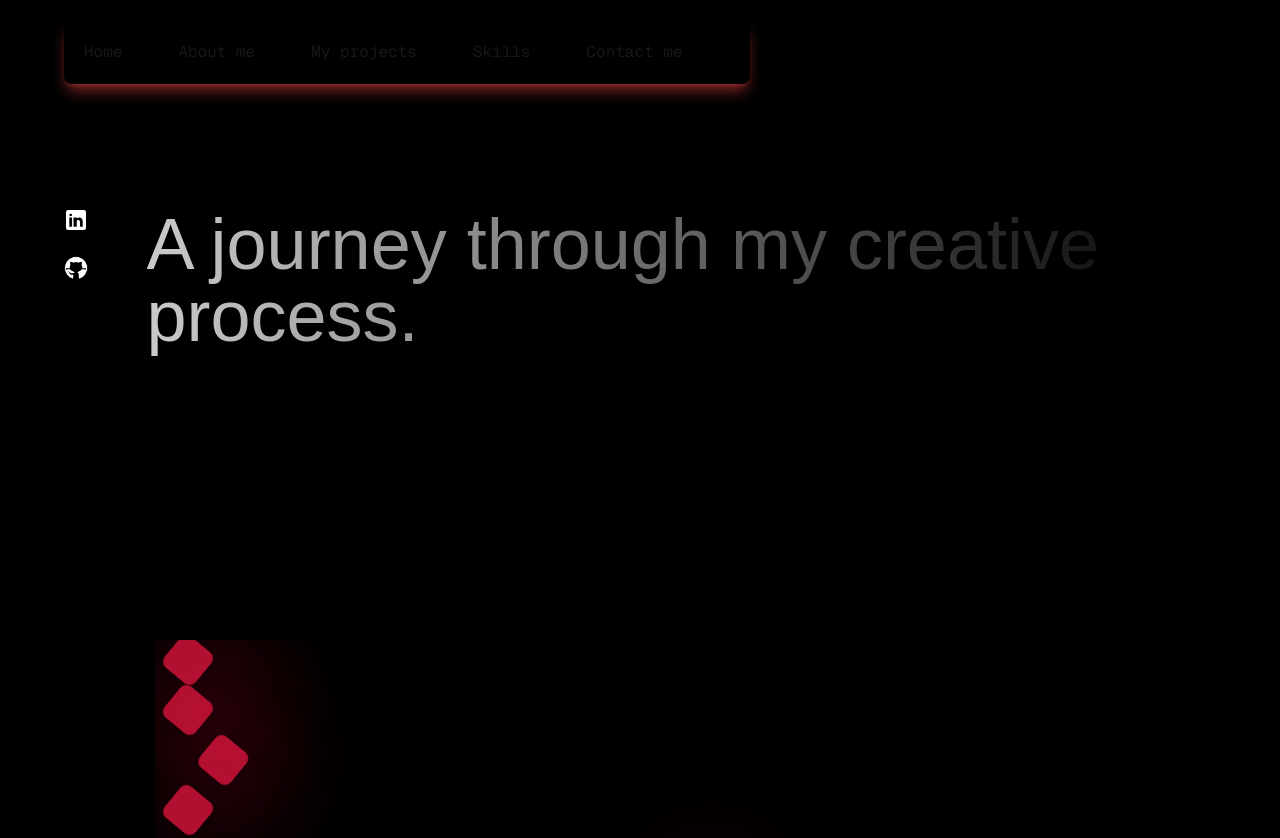
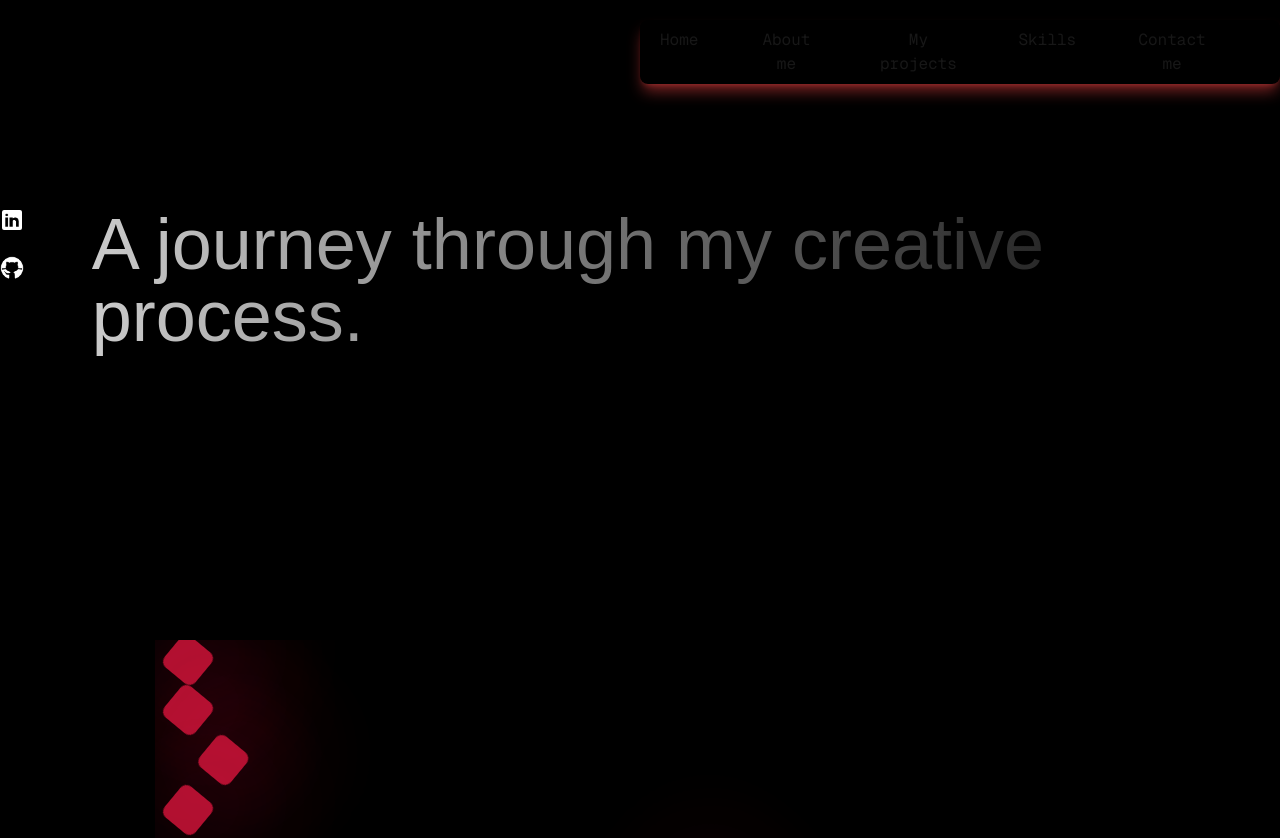
Before and after one commit to Raxter98/mi-portafolio, a Next.js app: page / in a window 1280 px wide. Shown: the top 838 px of the page. Built offline with nearby package versions, Linux system fonts and the light colour scheme.

Commit message:
agregando cambioss

```diff
--- a/app/layout.tsx
+++ b/app/layout.tsx
@@ -2,7 +2,7 @@ import type { Metadata } from "next";
 import localFont from "next/font/local";
 import "./globals.css";
 import '../app/styles/style.css'
-import Navbar from "@/components/nav/page";
+
 
 const geistSans = localFont({
   src: "./fonts/GeistVF.woff",
@@ -28,12 +28,12 @@ export default function RootLayout({
   return (
     <html lang="en">
       <body
-        className={`${geistSans.variable} ${geistMono.variable} antialiased mx-10 md:mx-16`}
+        className={`${geistSans.variable} ${geistMono.variable} antialiased `}
 
       >
-        <Navbar/>
+
         {children}
-        {/* <Footer/>   */}
+
 
 
 
--- a/app/page.tsx
+++ b/app/page.tsx
@@ -5,11 +5,13 @@ import Welcome from "@/components/welcome/page";
 import MyProjects from "@/components/myProjects/page";
 import Skills from "@/components/skills/page";
 import Contact from "@/components/contact/page";
+import Navbar from "@/components/nav/page";
 
 export default function Home() {
 
   return (
     <div className="md:flex md:flex-col md:items-center ">
+      <Navbar/>
       {/* Imagen de fondo */}
 
       {/* Contenido principal */}
```
